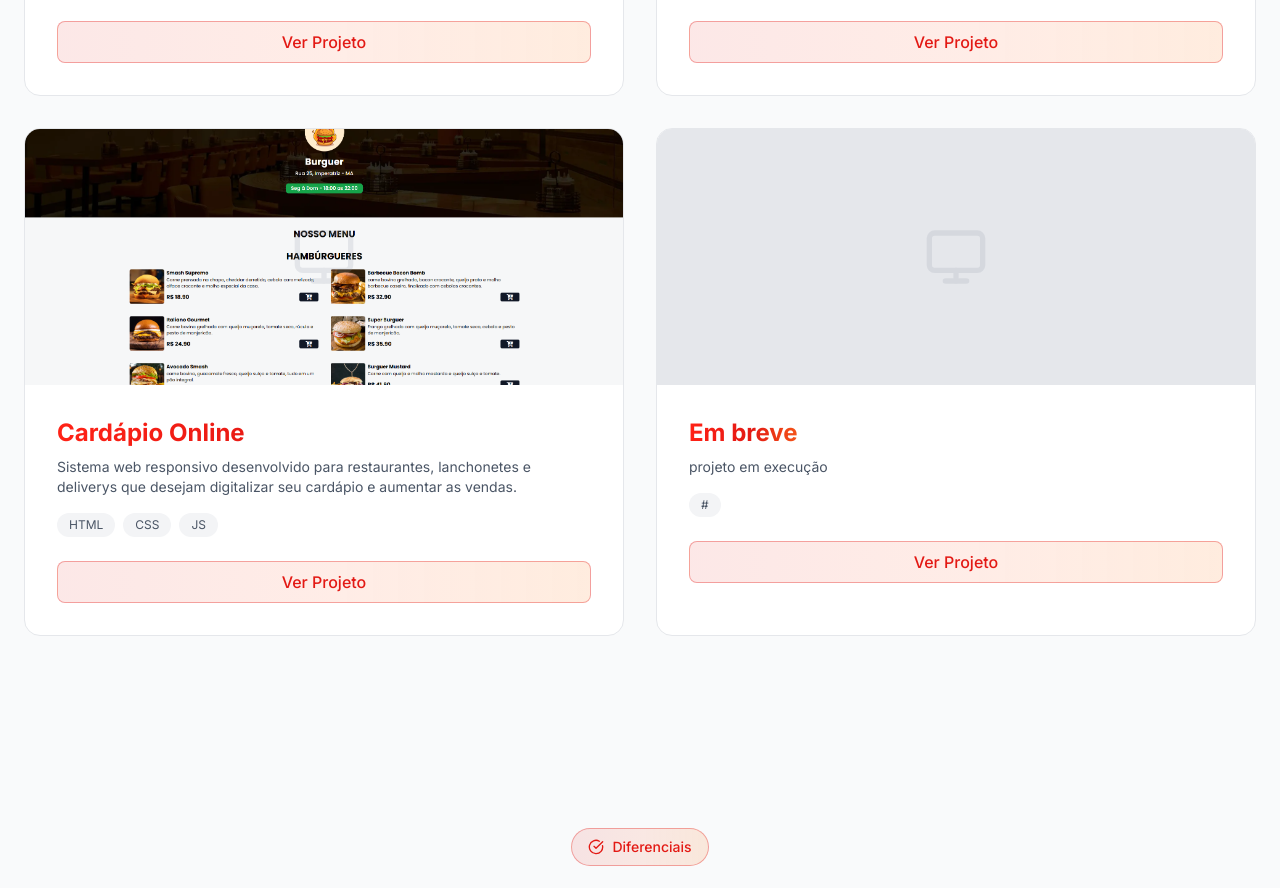
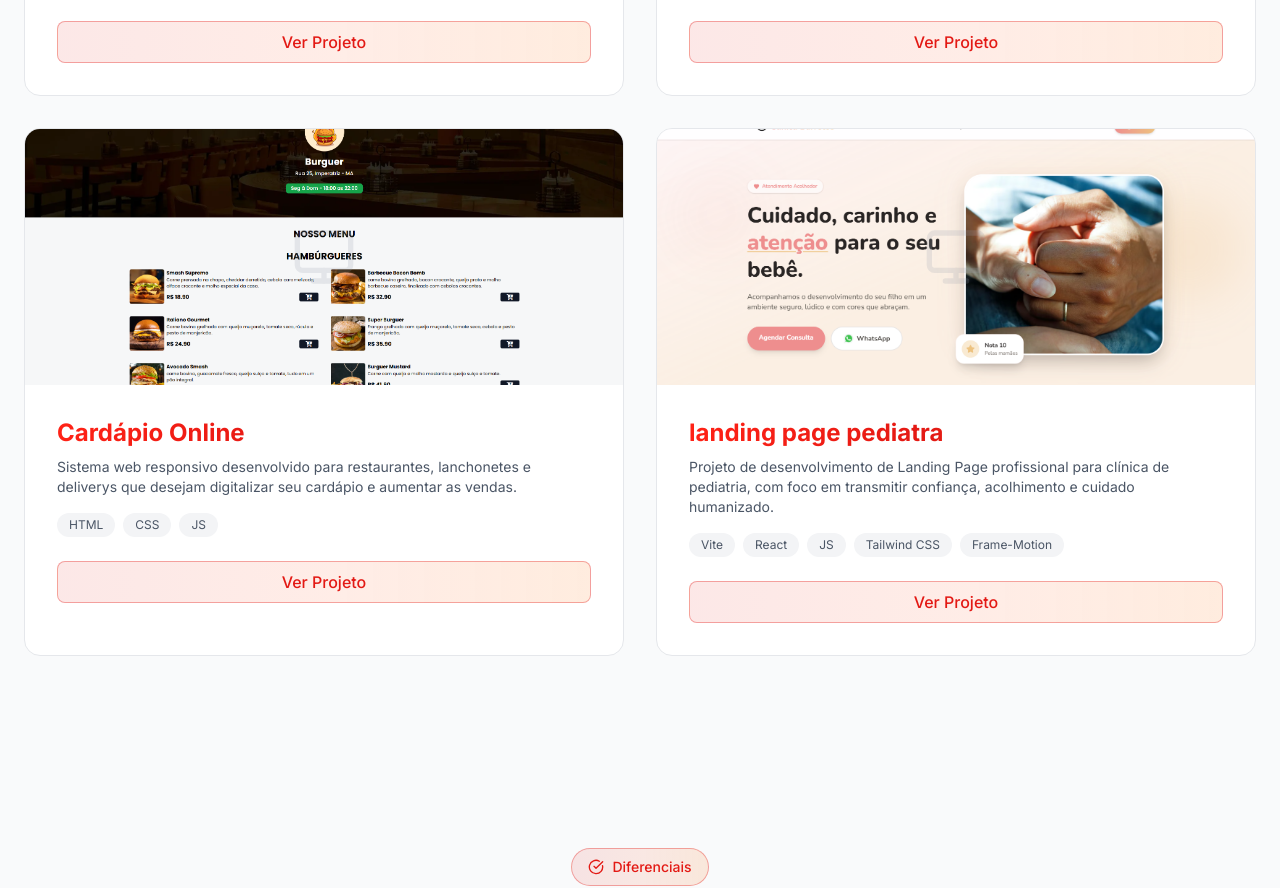
Before and after one commit to mizaeldragon/portfolio-mizael-3.0, a React (Vite) app: page / in a window 1280 px wide. Shown: the part 1960-2848 px from the top of the page. Built offline with nearby package versions, Linux system fonts and the light colour scheme.

Commit message:
feat: add novo projeto

```diff
--- a/src/App.jsx
+++ b/src/App.jsx
@@ -59,18 +59,18 @@ const projectsData = [
     repoUrl: '#',
   },
   {
-    id: 'em breve',
+    id: 'lp-pediatra',
     title: {
-      'pt-BR': 'Em breve',
-      en: 'Shortly',
+      'pt-BR': 'landing page pediatra',
+      en: 'landing page pediatrician',
     },
     description: {
-      'pt-BR': 'projeto em execução',
-      en: 'project in progress',
+      'pt-BR': 'Projeto de desenvolvimento de Landing Page profissional para clínica de pediatria, com foco em transmitir confiança, acolhimento e cuidado humanizado.',
+      en: 'Project to develop a professional landing page for a pediatric clinic, focusing on conveying trust, warmth, and humanized care.',
     },
-    techs: ['#'],
-    image: null,
-    demoUrl: '#',
+    techs: ['Vite','React', 'JS', 'Tailwind CSS', 'Frame-Motion'],
+    image: "/lp-pediatra.png",
+    demoUrl: 'https://lp-pediatra.vercel.app/',
     repoUrl: '#',
   },
 ];
```
Also changed, not shown: public/lp-pediatra.png (added).
